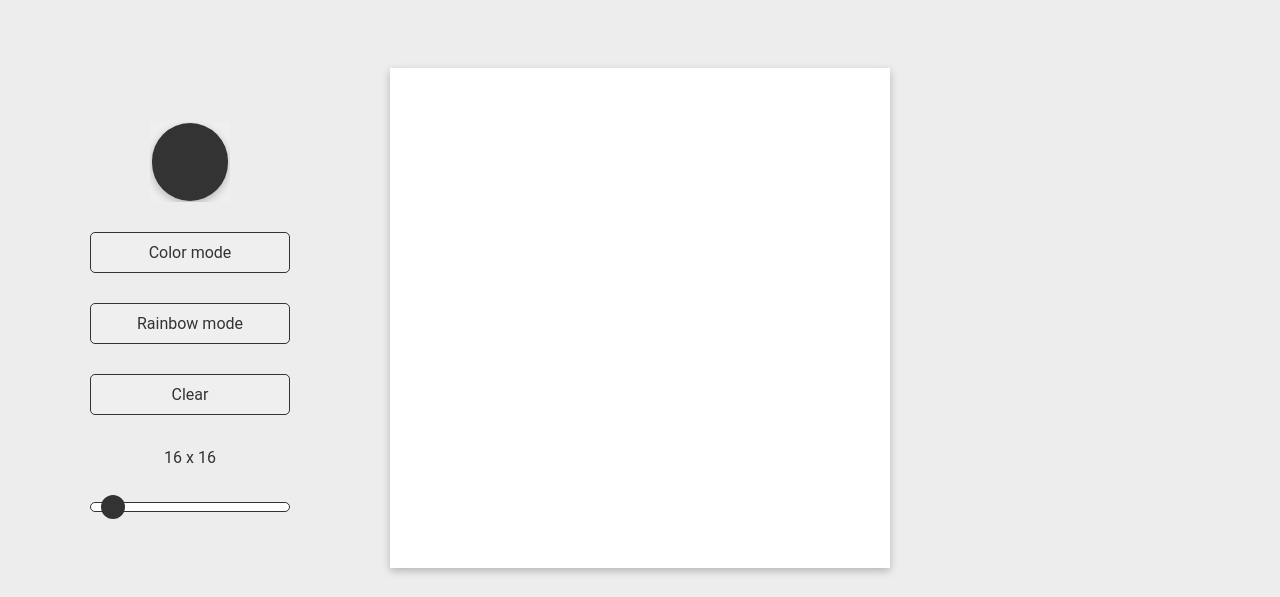
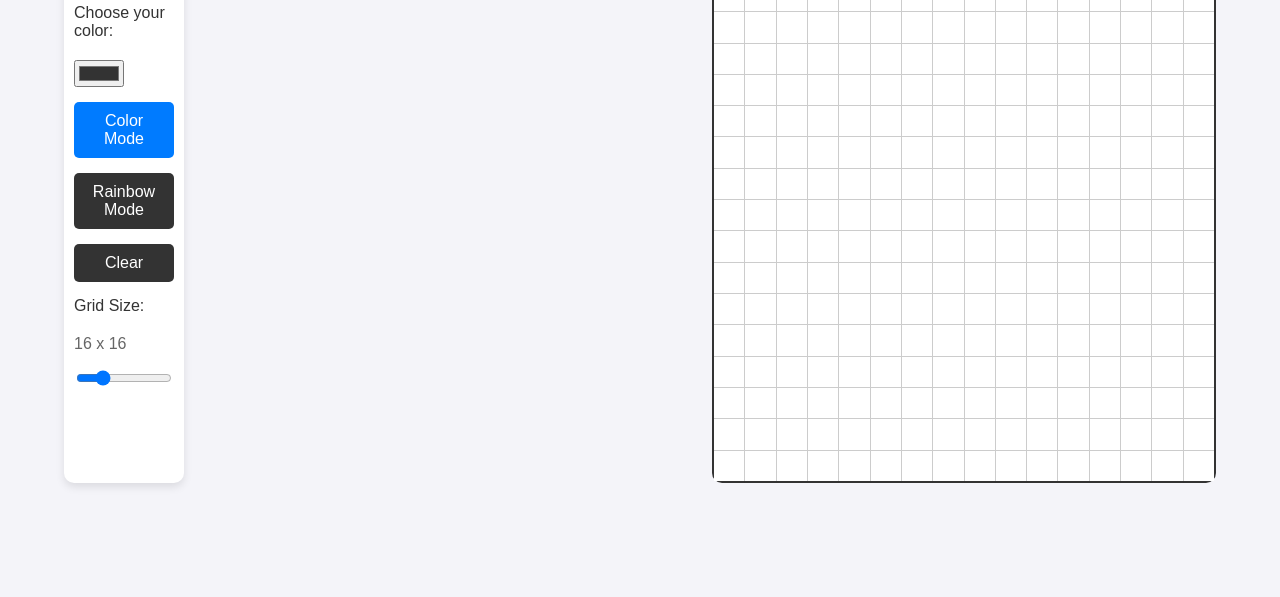
Before and after one commit to Draken777/Etch-a-Sketch, a plain HTML site: page index.html in a window 1280 px wide. Shown: the part 203-800 px from the top of the page. Drawn offline with Linux system fonts and the light colour scheme.

Commit message:
foxed everything for now and done with project

```diff
--- a/index.html
+++ b/index.html
@@ -5,27 +5,31 @@
     <meta name="viewport" content="width=device-width, initial-scale=1.0">
     <title>Etch-A-Sketch</title>
     <link rel="stylesheet" href="style.css">
+    <script src="script.js" defer></script>
 </head>
 <body>
+    <header class="header">
+        <h1 class="title">Welcome to Etch-A-Sketch</h1>
+    </header>
+    <main class="main">
+        <section class="settings" aria-labelledby="settings-heading">
+            <h2 id="settings-heading" class="visually-hidden">Settings</h2>
+            <label for="colorPicker" class="label">Choose your color:</label>
+            <input id="colorPicker" type="color" value="#333333" aria-label="Color Picker" />
 
-        <header class="header">
-            <h1 class="title">Welcome to Etch-A-Sketch</h1>
-        </header>
+            <button id="colorBtn" aria-pressed="false" class="btn">Color Mode</button>
+            <button id="rainbowBtn" aria-pressed="false" class="btn">Rainbow Mode</button>
+            <button id="clearBtn" class="btn">Clear</button>
 
-    <main class="main">
-        <div class="settings">
-            <input id="colorPicker" type="color" value="#333333" />
-        <button id="colorBtn">Color mode</button>
-        <button id="rainbowBtn">Rainbow mode</button>
-        <button id="clearBtn">Clear</button>
-        <div id="sizeValue">16 x 16</div>
-        <input id="sizeSlider" type="range" value="16" min="1" max="256" />
-        </div>
+            <label for="sizeSlider" class="label">Grid Size:</label>
+            <div id="sizeValue" aria-live="polite">16 x 16</div>
+            <input id="sizeSlider" type="range" value="16" min="1" max="64" step="1" aria-labelledby="sizeValue" />
+        </section>
 
-        <div class="container"></div>
+        <section class="drawing-area" aria-labelledby="drawing-area-heading">
+            <h2 id="drawing-area-heading" class="visually-hidden">Drawing Area</h2>
+            <div class="container" role="grid" aria-label="Etch-A-Sketch Drawing Area"></div>
+        </section>
     </main>
-
-
-    <script src="script.js"></script>
 </body>
 </html>
--- a/script.js
+++ b/script.js
@@ -1,18 +1,101 @@
-let Size = 16;
+const DEFAULT_COLOR = '#333333';
+const DEFAULT_MODE = 'color';
+const DEFAULT_SIZE = 16;
 
+let currentColor = DEFAULT_COLOR;
+let currentMode = DEFAULT_MODE;
+let currentSize = DEFAULT_SIZE;
 
-const container = document.getElementsByClassName('.container');
+function setCurrentColor(newColor) {
+    currentColor = newColor;
+}
 
+function setCurrentMode(newMode) {
+    activateButton(newMode);
+    currentMode = newMode;
+}
+
+function setCurrentSize(newSize) {
+    currentSize = newSize;
+}
+
+const colorPicker = document.getElementById('colorPicker');
+const colorBtn = document.getElementById('colorBtn');
+const rainbowBtn = document.getElementById('rainbowBtn');
+const clearBtn = document.getElementById('clearBtn');
+const sizeValue = document.getElementById('sizeValue');
+const sizeSlider = document.getElementById('sizeSlider');
+const container = document.querySelector('.container');
+
+// Event Listeners
+colorPicker.addEventListener('input', (e) => setCurrentColor(e.target.value));
+colorBtn.addEventListener('click', () => setCurrentMode('color'));
+rainbowBtn.addEventListener('click', () => setCurrentMode('rainbow'));
+clearBtn.addEventListener('click', resetGrid);
+sizeSlider.addEventListener('input', (e) => updateSizeValue(e.target.value));
+sizeSlider.addEventListener('change', (e) => changeSize(e.target.value));
+
+let mouseDown = false;
+document.body.addEventListener('mousedown', () => (mouseDown = true));
+document.body.addEventListener('mouseup', () => (mouseDown = false));
+
+function changeSize(value) {
+    setCurrentSize(value);
+    updateSizeValue(value);
+    resetGrid();
+}
+
+function updateSizeValue(value) {
+    sizeValue.textContent = `${value} x ${value}`;
+}
+
+function resetGrid() {
+    clearGrid();
+    createGrid(currentSize);
+}
+
+function clearGrid() {
+    container.innerHTML = '';
+}
 
 function createGrid(size) {
-    container.style.gridTemplateColumns = repeat(size, "1fr");
-    container.style.gridTemplateRows = repeat(size, "1fr");
-    for(let i=0;i<size*size;i++) {
-        const cells = document.createElement('div');
-        cells.classList.add('cells');
-        cells.addEventListener('mouseover');
-        container.appendChild(cells);
+    container.style.gridTemplateColumns = `repeat(${size}, 1fr)`;
+    container.style.gridTemplateRows = `repeat(${size}, 1fr)`;
+
+    for (let i = 0; i < size * size; i++) {
+        const cell = document.createElement('div');
+        cell.classList.add('cell');
+        cell.addEventListener('mouseover', changeColor);
+        cell.addEventListener('mousedown', changeColor);
+        container.appendChild(cell);
     }
 }
 
-createGrid(Size);
+function changeColor(e) {
+    if (e.type === 'mouseover' && !mouseDown) return;
+
+    if (currentMode === 'rainbow') {
+        const randomR = Math.floor(Math.random() * 256);
+        const randomG = Math.floor(Math.random() * 256);
+        const randomB = Math.floor(Math.random() * 256);
+        e.target.style.backgroundColor = `rgb(${randomR}, ${randomG}, ${randomB})`;
+    } else if (currentMode === 'color') {
+        e.target.style.backgroundColor = currentColor;
+    }
+}
+
+function activateButton(newMode) {
+    document.querySelectorAll('.btn').forEach((btn) => btn.classList.remove('active'));
+
+    if (newMode === 'rainbow') {
+        rainbowBtn.classList.add('active');
+    } else if (newMode === 'color') {
+        colorBtn.classList.add('active');
+    }
+}
+
+// Initialize
+window.onload = () => {
+    createGrid(DEFAULT_SIZE);
+    activateButton(DEFAULT_MODE);
+};
--- a/style.css
+++ b/style.css
@@ -1,133 +1,121 @@
-:root {
-    --primary-dark: #333;
-    --primary-light: #ededed;
-    --secondary-light: #fefefe;
-  }
-
+/* General Styles */
 body {
-    background-color: var(--primary-light);
-    color: var(--primary-dark);
-    font-family: 'Roboto', sans-serif;
-    line-height: 1.6;
+    margin: 0;
+    padding: 0;
+    box-sizing: border-box;
+    font-family: Arial, sans-serif;
+    display: flex;
+    justify-content: center;
+    align-items: center;
+    min-height: 100vh;
+    background-color: #f4f4f9;
 }
 
-h1 {
-    line-height: 1.2;
+header {
+    position: absolute;
+    top: 20px;
+    text-align: center;
+    width: 100%;
 }
 
-button, input {
-  width: 100%;
-  border: none;
-  color: inherit;
-  font-family: inherit;
-  font-size: inherit;
-  cursor: pointer;
-  outline: none;
+.title {
+    font-size: 2.5rem;
+    color: #333;
+    margin: 0;
 }
- /* Header */
-.header {
-    padding: 30px 0;
-  }
 
-  .title {
-    text-align: center;
-    font-size: 80px;
-  }
-
-/* Main */
+/* Layout for Main Content */
 .main {
     display: flex;
-    align-items: center;
-    justify-content: flex-start;
-    gap: 100px;
-    max-width: 1100px;
-    margin: 0 auto;
+    justify-content: space-between;
+    align-items: normal;
+    gap: 20px;
+    width: 90%;
+    max-width: 1200px;
 }
 
+/* Settings Section */
 .settings {
     display: flex;
     flex-direction: column;
-    align-items: center;
-    justify-content: center;
-    gap: 30px;
-    width: 200px;
+    gap: 15px;
+    background-color: #fff;
+    padding: 10px;
+    border-radius: 10px;
+    box-shadow: 0 4px 8px rgba(0, 0, 0, 0.1);
+    flex-shrink: 0;
+    width: 100px;
 }
 
-button {
-    padding: 10px 20px;
-    border: 1px solid var(--primary-dark);
-    border-radius: 5px;
+.label {
+    font-size: 1rem;
+    margin-bottom: 5px;
+    color: #333;
 }
 
-button.active {
-    background-color: var(--primary-dark);
-    color: var(--primary-light);
+input[type="color"],
+input[type="range"] {
+    cursor: pointer;
 }
 
-button, input[type='color'] {
-    transition: transform 0.1s ease-in-out;
+#sizeValue {
+    font-size: 1rem;
+    color: #666;
 }
 
-button:hover, input[type='color']:hover {
-    transform: scale(1.05);
+/* Buttons */
+.btn {
+    padding: 10px 15px;
+    border: none;
+    border-radius: 5px;
+    cursor: pointer;
+    font-size: 1rem;
+    background-color: #333;
+    color: #fff;
+    transition: background-color 0.3s ease;
 }
 
-input[type='color']:active {
-    transition: transform 0.05s ease-in-out;
-  transform: scale(1);
+.btn:hover {
+    background-color: #555;
 }
 
-input[type='color'] {
-    -webkit-appearance: none;
-    width: 80px;
-    height: 80px;
-    border: none;
+.btn.active {
+    background-color: #007bff;
+    color: #fff;
 }
 
-input[type='color']::-webkit-color-swatch-wrapper {
-    padding: 0;
+/* Grid Container */
+.container {
+    display: grid;
+    gap: 1px;
+    background-color: #ccc;
+    flex-grow: 1;
+    width: 500px;
+    max-width: 700px;
+    aspect-ratio: 1 / 1;
+    border: 2px solid #333;
+    border-radius: 10px;
 }
 
-input[type='color']::-webkit-color-swatch {
-    border: none;
-    border-radius: 50px;
-    box-shadow: rgba(0, 0, 0, 0.24) 0px 3px 8px;
+/* Grid Cells */
+.cell {
+    background-color: #fff;
+    transition: background-color 0.2s ease;
 }
 
-.size-value {
-    margin-bottom: -20px;
-    font-size: 20px;
-  }
+/* Responsive Design */
+@media (max-width: 900px) {
+    .main {
+        flex-direction: column;
+        align-items: normal;
+    }
 
-  input[type='range'] {
-    -webkit-appearance: none;
-    background-color: var(--primary-light);
-  }
+    .settings {
+        width: 100%;
+        max-width: 100px;
+    }
 
-  input[type='range']::-webkit-slider-runnable-track {
-    height: 10px;
-    border: 1px solid var(--primary-dark);
-    border-radius: 25px;
-    background: var(--secondary-light);
-  }
-
-  input[type='range']::-webkit-slider-thumb {
-    -webkit-appearance: none;
-    width: 24px;
-    height: 24px;
-    border-radius: 25px;
-    margin-top: -8px;
-    background: var(--primary-dark);
-  }
-
-.container {
-    display: grid;
-    width: 500px;
-    height: 500px;
-    background-color: white;
-    box-shadow: rgba(0, 0, 0, 0.24) 0px 3px 8px;
+    .container {
+        max-width: 100%;
+    }
 }
-
-.cells {
-    user-select: none;
-}
```
